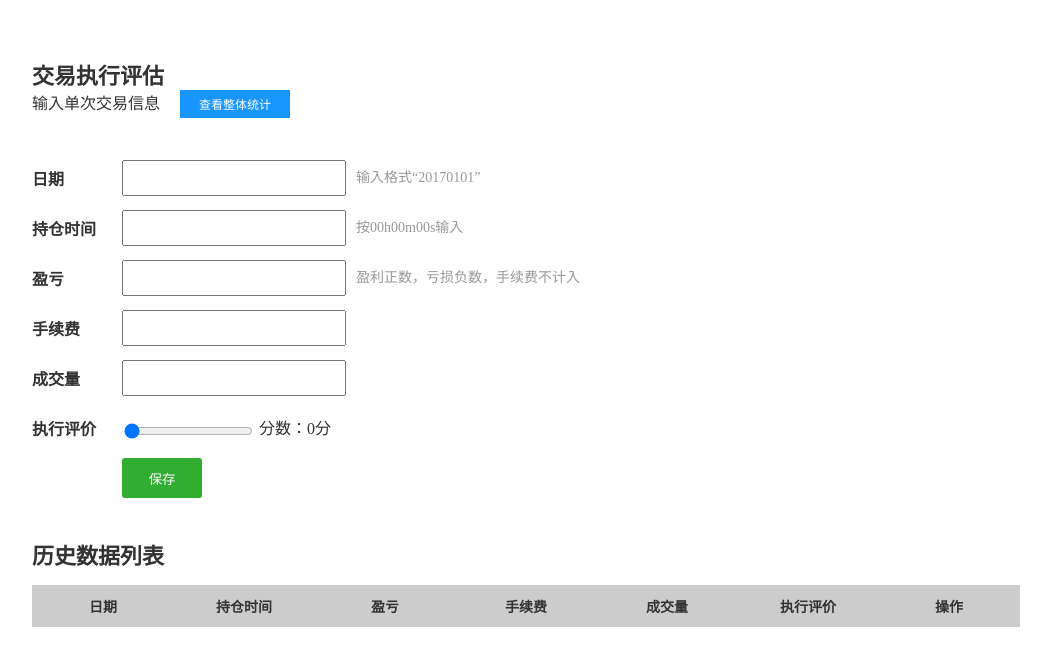
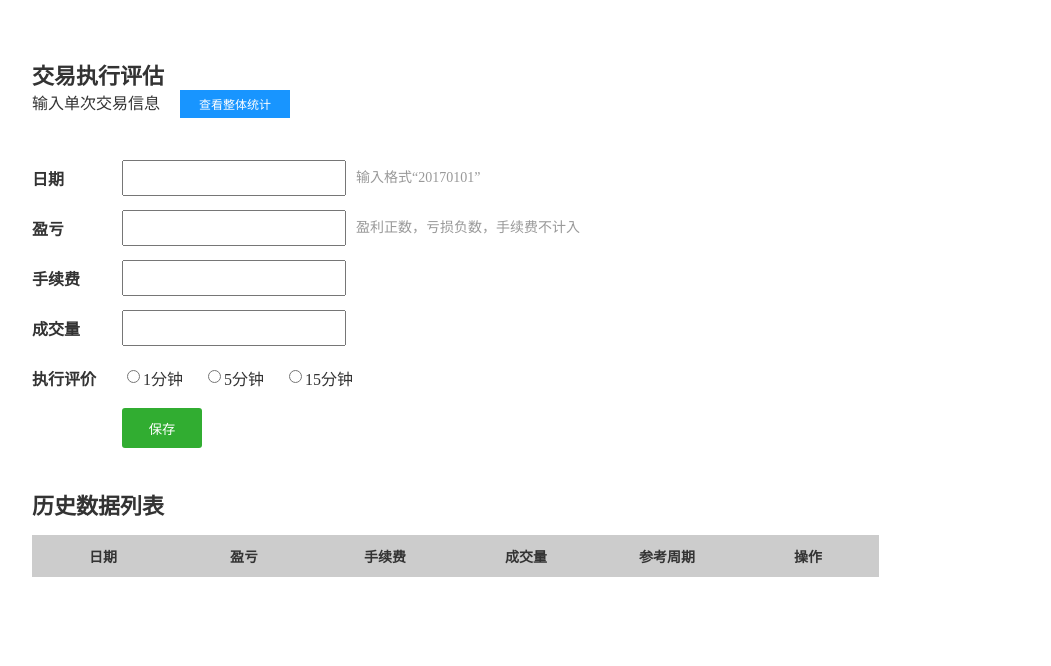
Before and after one commit to lostsquirrel/futures-collector, a Python web app: template templates/evaluation_data.html in a window 1280 px wide. Shown: the top 666 px of the page, without its empty margins (26-1077 px from the left). Run offline with Jinja, Linux system fonts and the light colour scheme; the template is opened without the code that fills it, so the values that code supplies are empty; some libraries are stand-ins or nearby versions.

Commit message:
1.去掉持仓时间字段; 2.执行评分去掉，改为参考周期

```diff
--- a/api/views.py
+++ b/api/views.py
@@ -85,7 +85,7 @@ class EvaluationDataHandler(application.RequestHandler):
         data = EvaluationData()
         data.trade_date = params['trade_date']
         # data.position_time = params.get('position_time')
-        data.position_time_str = params['position_time_str']
+        # data.position_time_str = params['position_time_str']
         data.profit = params['profit']
         data.commission = params['commission']
         data.evaluation_score = params['evaluation_score']
--- a/evaluation/models.py
+++ b/evaluation/models.py
@@ -8,7 +8,8 @@ class EvaluationData(torndb.Row):
         super(EvaluationData, self).__init__(**kwargs)
         self.id = None
         self.trade_date = None
-        self.position_time = None
+        self.position_time = -1
+        self.position_time_str = ''
         self.profit = None
         self.commission = None
         self.evaluation_score = None
--- a/static/js/common.js
+++ b/static/js/common.js
@@ -52,6 +52,8 @@ function toasts(eid) {
 }
 
 function fromClear(formId) {
-    $('#' + formId).find("input[type=text], textarea").val("")
-    .find('input[type=range]').val(0);
+    var tForm = $('#' + formId);
+    tForm.find("input[type=text], textarea").val("");
+    tForm.find('input[type=range]').val(0);
+    tForm.find('input[type=radio]').prop('checked', false);
 }
--- a/static/js/evaluation_data.js
+++ b/static/js/evaluation_data.js
@@ -1,8 +1,9 @@
 $(function () {
-    bindRange('evaluationScore');
+    // bindRange('evaluationScore');
     bindSubmit();
     loadDataList();
 });
+var evaluationRef = {10: '1分钟', 50: '5分钟', 150: '15分钟'};
 
 var evaluationDataUrl = '/api/evaluation/data'
 function bindSubmit() {
@@ -32,12 +33,12 @@ function loadDataList() {
         $(data).each(function(k, v) {
             h += '<tr class="dataNode">';
             h += '<td>'+v.trade_date+'</td>';
-            h += '<td>'+v.position_time_str+'</td>';
+            // h += '<td>'+v.position_time_str+'</td>';
             var profitClass = v.profit > 0 ? 'win' : 'lose'
             h += '<td><span class="'+(profitClass)+'">'+v.profit+'</span></td>';
             h += '<td>'+v.commission+'</td>';
             h += '<td>'+v.volume+'</td>';
-            h += '<td>'+v.evaluation_score+'</td>';
+            h += '<td>'+evaluationRef[v.evaluation_score]+'</td>';
             h += '<td><a href="javascript:removeData('+v.id+')" >删除</a></td>';
             h += '</tr>';
         });
--- a/templates/evaluation_data.html
+++ b/templates/evaluation_data.html
@@ -9,17 +9,13 @@
 
 <body>
 	<div class="t1">交易执行评估</div>
-	<div class="t4">输入单次交易信息<a href="#" class="s3">查看整体统计</a></div>
+	<div class="t4">输入单次交易信息<a href="javascript:void(0)" class="s3">查看整体统计</a></div>
 
 	<form id="dataForm">
 	<table cellpadding="0"  cellspacing="0" class="tab4">
 		<tr>
 			<th>日期</th>
 			<td><input type="text" name="trade_date"/><span class="t2">输入格式“20170101”</span></td>
-		</tr>
-		<tr>
-			<th>持仓时间</th>
-			<td><input type="text" name="position_time_str" /><span class="t2">按00h00m00s输入</span></td>
 		</tr>
 		<tr>
 			<th>盈亏</th>
@@ -36,8 +32,18 @@
 		<tr>
 			<th>执行评价</th>
 			<td>
-				<input id="evaluationScore" name="evaluation_score" type="range" min="0" max="5" value="0" />
-				<span id="evaluationScoreMonitor">分数：0分</span>
+				<label>
+					<input type="radio" name="evaluation_score" value="10"/>
+					<span>1分钟</span>
+				</label>
+				<label>
+					<input type="radio"  name="evaluation_score" value="50"/>
+					<span>5分钟</span>
+				</label>
+				<label>
+					<input type="radio"  name="evaluation_score" value="150"/>
+					<span>15分钟</span>
+				</label>
 			</td>
 		</tr>
 		<tr>
@@ -50,11 +56,10 @@
 	<table class="tab5" cellpadding="0"  cellspacing="1" id="dataList">
 		<tr>
 			<th>日期</th>
-			<th>持仓时间</th>
 			<th>盈亏</th>
 			<th>手续费</th>
 			<th>成交量</th>
-			<th>执行评价</th>
+			<th>参考周期</th>
 			<th>操作</th>
 		</tr>
 
```
Also changed, not shown: 2 other files.
